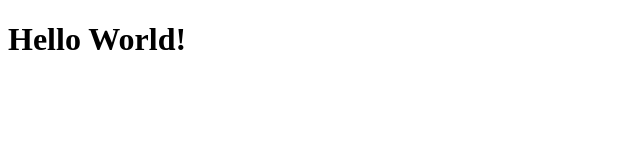
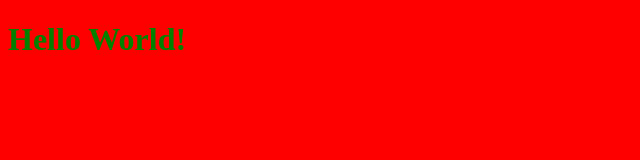
Before and after one commit to loremode/my-first-time, a plain HTML site: page index.html in a window 1280 px wide. Shown: the whole page, without its empty margins (0-640 px from the left). Drawn offline with Linux system fonts and the light colour scheme.

Commit message:
Add files via upload

```diff
--- a/index.html
+++ b/index.html
@@ -3,7 +3,7 @@
         <head>
           <meta charset= "utf-8">
           <title>(this is not a title)</title>
-          <link href="style.css" rel=stylesheet">
+          <link href="style.css" rel="stylesheet">
         </head>
 
         <body>
```
